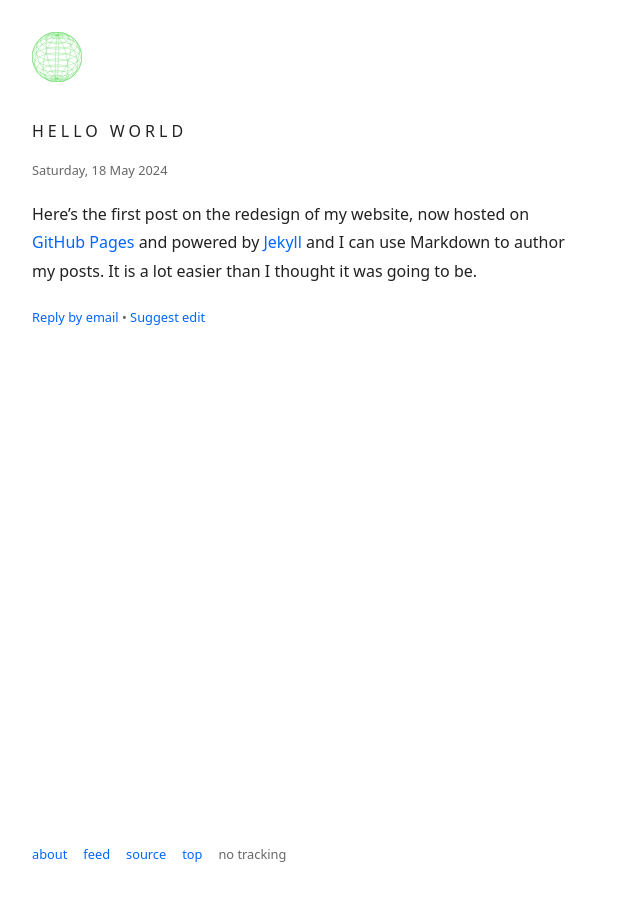
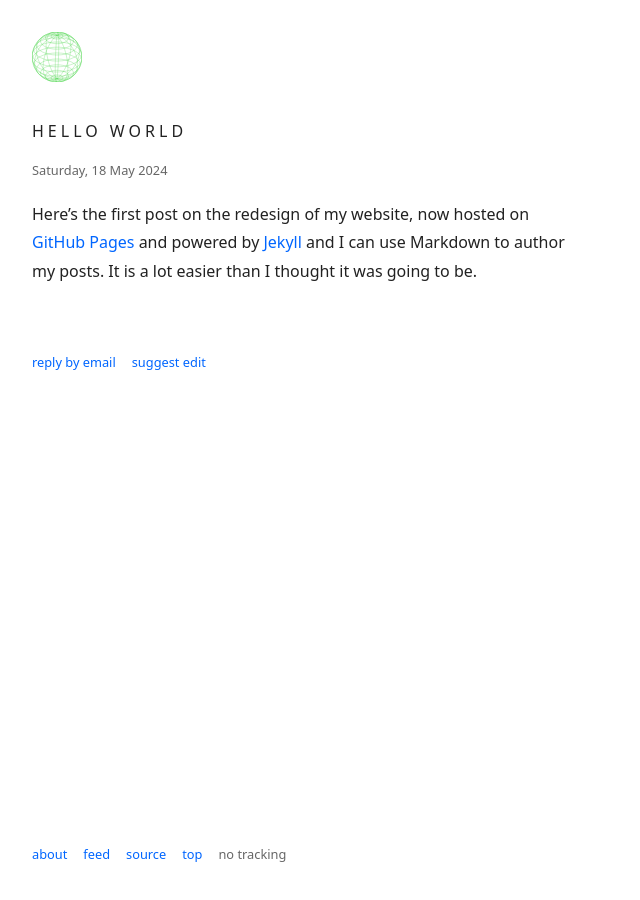
Before and after one commit to gerhardlanz/gerhardla.nz, a Jekyll site: the page built from _posts/2024-05-18-hello-world.md, in a window 1280 px wide. Shown: the whole page, without its empty margins (0-640 px from the left). Built offline with Jekyll 4.4.1, drawn with Linux system fonts in a browser that asks for light colours; Markdown is read by kramdown in place of the engine named in the settings.

Commit message:
style: post adjust layout

```diff
--- a/_layouts/post.html
+++ b/_layouts/post.html
@@ -8,10 +8,16 @@ layout: default
     </small>
 </p>
 <article>
-    {{ content }}
+    <p>
+        {{ content }}
+    </p>
 </article>
+<br>
 <p>
-    <small>
-        <a href="mailto:me@gerhardla.nz?subject={{ site.url }}{{page.url}}">Reply by email</a> • <a href="https://github.com/gerhardlanz/gerhardla.nz/edit/main/{{page.path}}">Suggest edit</a>
-    </small>
+<ul style="list-style-type:none;display:flex;margin:0;padding:0">
+    <li style="margin-right: 1rem"><small><a href="mailto:me@gerhardla.nz?subject={{ site.url }}{{page.url}}">reply by
+                email</a></small></li>
+    <li style="margin-right: 1rem"><small><a
+                href="https://github.com/gerhardlanz/gerhardla.nz/edit/main/{{page.path}}">suggest edit</a></small></li>
+</ul>
 </p>
```
